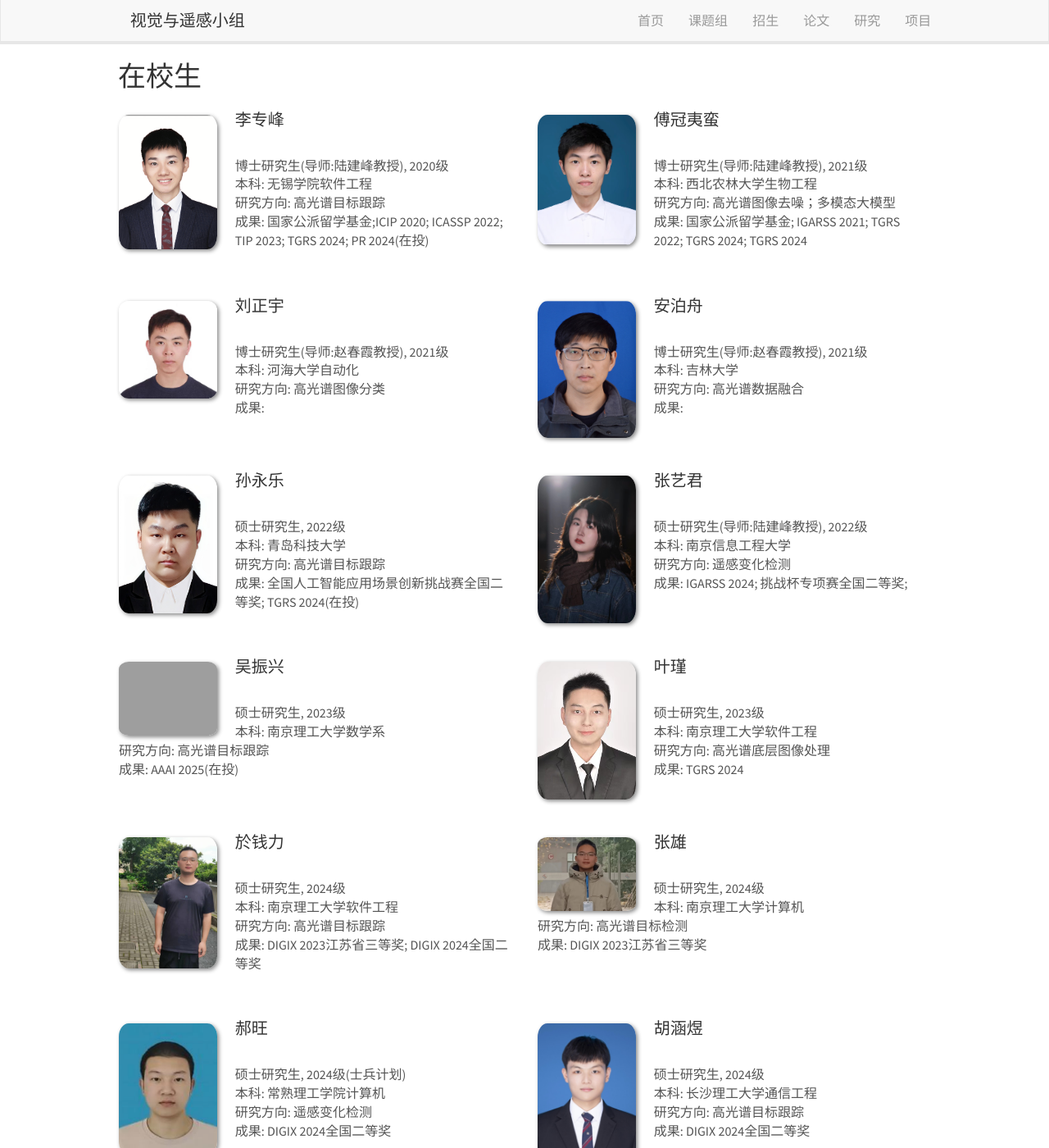
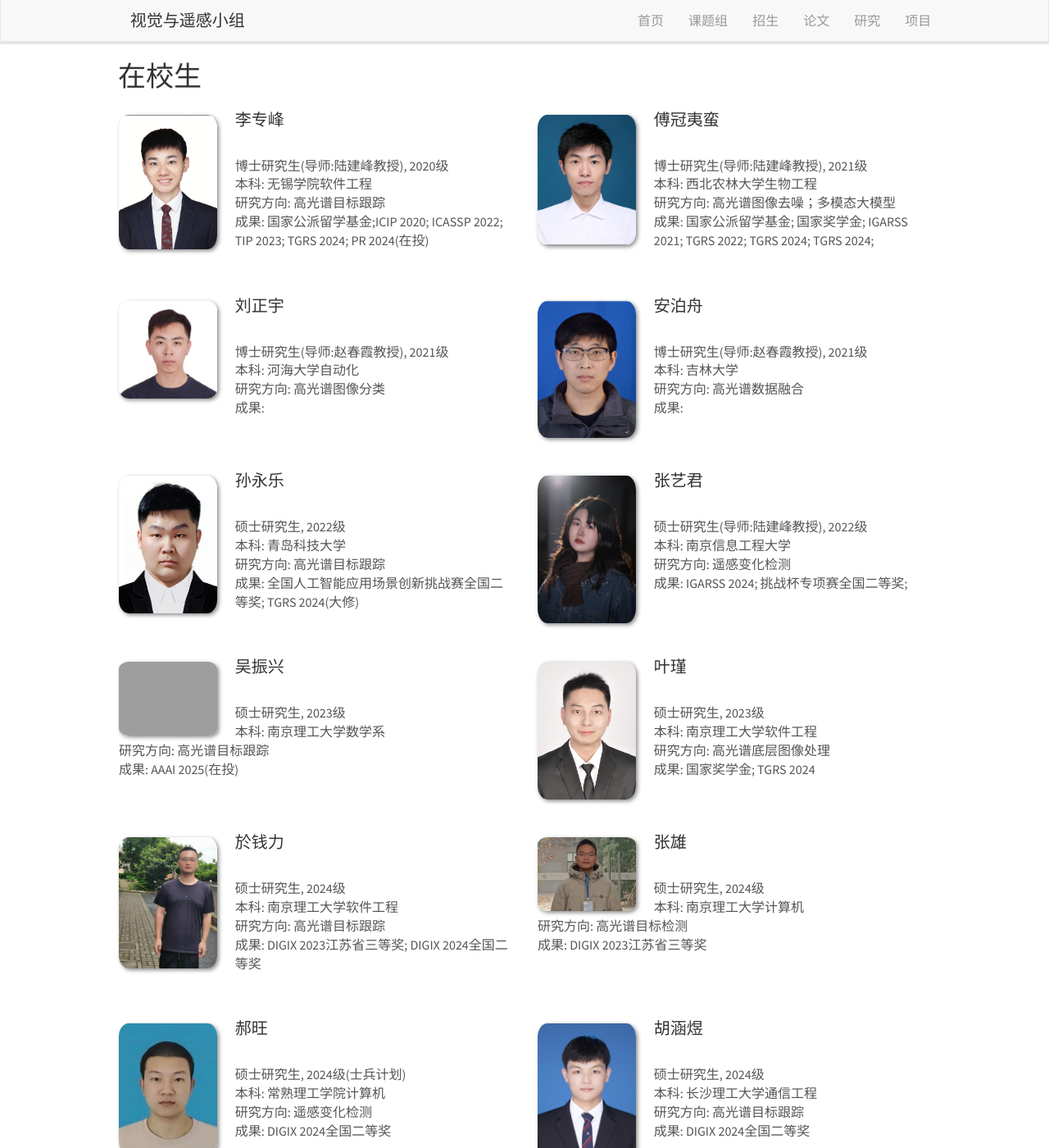
Before and after one commit to bearshng/mvip, a Jekyll site: the page built from _pages/team.md, in a window 1280 px wide and 1400 px high, scrolled down 466 px. Shown: the whole window at 82% size. Built offline with Jekyll 4.4.1, drawn with Linux system fonts in a browser that asks for light colours; nearby versions of some CDN libraries.

Commit message:
update members

```diff
--- a/_data/alumni_members.yml
+++ b/_data/alumni_members.yml
@@ -12,7 +12,7 @@
   position: 博士研究生(导师:陆建峰教授), 2021级
   topics: 高光谱图像去噪；多模态大模型
   undergraduate: 西北农林大学生物工程
-  publications: 国家公派留学基金; IGARSS 2021; TGRS 2022; TGRS 2024; TGRS 2024
+  publications: 国家公派留学基金; 国家奖学金; IGARSS 2021; TGRS 2022; TGRS 2024; TGRS 2024;
   number_educ: 0
   education1:
 
@@ -40,7 +40,7 @@
   position: 硕士研究生, 2022级
   topics: 高光谱目标跟踪
   undergraduate: 青岛科技大学
-  publications: 全国人工智能应用场景创新挑战赛全国二等奖; TGRS 2024(在投)
+  publications: 全国人工智能应用场景创新挑战赛全国二等奖; TGRS 2024(大修)
   number_educ: 0
   education1:
 
@@ -68,7 +68,7 @@
   position: 硕士研究生, 2023级
   topics: 高光谱底层图像处理
   undergraduate: 南京理工大学软件工程
-  publications: TGRS 2024
+  publications: 国家奖学金; TGRS 2024
   number_educ: 0
   education1:
 
```
